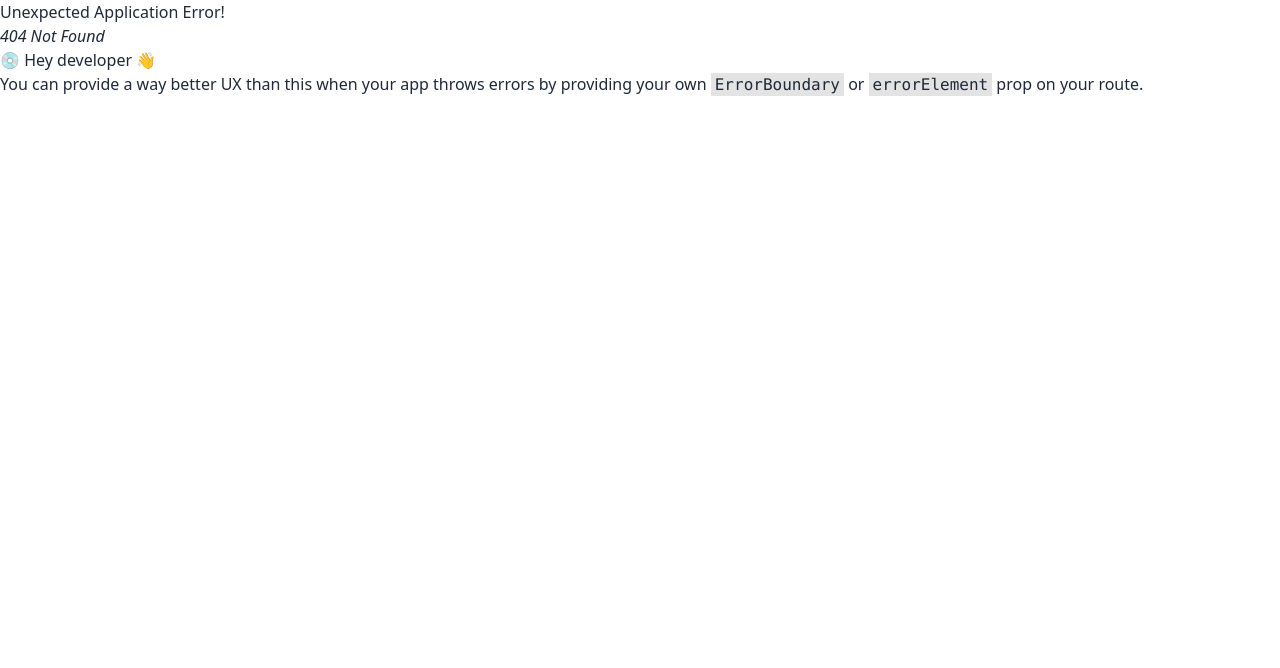
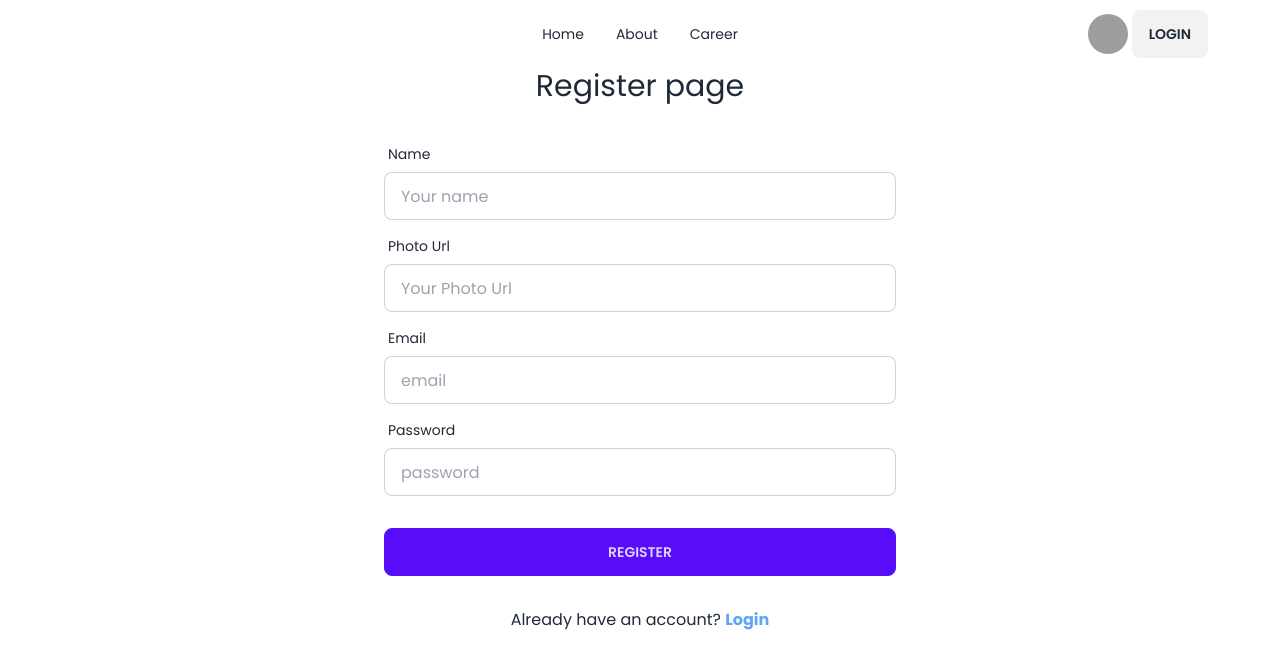
Before and after one commit to adnanalemran/news-project, a React (Vite) app: page /register in a window 1280 px wide. Before the commit this address had no page. Shown: the top 668 px of the page. Built offline with nearby package versions, Linux system fonts and the light colour scheme; grey boxes are pictures that could not be loaded.

Commit message:
Create Auth Context and integrate Register

```diff
--- a/src/firebase/firebase.config.js
+++ b/src/firebase/firebase.config.js
@@ -5,14 +5,13 @@
 
 // Your web app's Firebase configuration
 const firebaseConfig = {
-  apiKey: "AIzaSyD5t8sldRyoEzuicQC5GxlqUtopigFDrWY",
-  authDomain: "react-dragon-news-auth.firebaseapp.com",
-  projectId: "react-dragon-news-auth",
-  storageBucket: "react-dragon-news-auth.appspot.com",
-  messagingSenderId: "750044483429",
-  appId: "1:750044483429:web:77f4f5d3f33234b21f5b8c"
+  apiKey: "AIzaSyCdepgysTbkIGLqusJpFvzQPGG9dSQsIfM",
+  authDomain: "news-project-31777.firebaseapp.com",
+  projectId: "news-project-31777",
+  storageBucket: "news-project-31777.appspot.com",
+  messagingSenderId: "268046721553",
+  appId: "1:268046721553:web:857d837e61e6f9d09ec7b0"
 };
-
 // Initialize Firebase
 const app = initializeApp(firebaseConfig);
 export default app;
--- a/src/pages/Login/Login.jsx
+++ b/src/pages/Login/Login.jsx
@@ -1,13 +1,57 @@
+import { Link } from "react-router-dom";
 import Navbar from "../Shared/Navbar/Navbar";
 
+const Login = () => {
+    const handleLogin = e => {
+      e.preventDefault();
+      const form = new FormData(e.currentTarget);
+      console.log(form.get('password'));
+    }
 
-const Login = () => {
-    return (
-        <div>
-            <Navbar/>
-            <h2 className="text-3xl">Login page</h2>
-        </div>
-    );
+
+  return (
+    <div>
+      <div className="font-poppins">
+        <Navbar />
+        <h2 className="text-center text-3xl">Login page</h2>
+        <form onSubmit={handleLogin} className="card-body md:w-3/4 lg:w-1/2 mx-auto">
+          <div className="form-control">
+            <label className="label">
+              <span className="label-text">Email</span>
+            </label>
+            <input
+              type="email"
+              placeholder="email"
+              className="input input-bordered"
+              name="email"
+              required
+            />
+          </div>
+          <div className="form-control">
+            <label className="label">
+              <span className="label-text">Password</span>
+            </label>
+            <input
+              type="password"
+              placeholder="password"
+              className="input input-bordered"
+              name='password'
+              required
+            />
+            <label className="label">
+              <a href="#" className="label-text-alt link link-hover">
+                Forgot password?
+              </a>
+            </label>
+          </div>
+          <div className="form-control mt-6">
+            <button className="btn btn-primary">Login</button>
+          </div>
+        </form>
+        <p className="text-center">Do not Have an account <Link  className='text-blue-400 font-bold' to='/register'>Registr</Link> </p>
+      </div>
+    </div>
+  );
 };
 
 export default Login;
--- /dev/null
+++ b/src/pages/Register/Register.jsx
@@ -0,0 +1,109 @@
+
+import { Link } from "react-router-dom";
+import Navbar from "../Shared/Navbar/Navbar";
+import { useContext } from "react";
+import { AuthContext } from "../../providers/AuthProvider";
+
+const Register = () => {
+
+  const {createUser} = useContext(AuthContext);
+
+
+  const handleRegistration = e => {
+    e.preventDefault();
+    const form = new FormData(e.currentTarget);
+    const email = form.get('email');
+    const name = form.get('name');
+    const photo = form.get('photo');
+    const password =form.get('password')
+    console.log(email, password,name,photo);
+
+    //create user
+    createUser (email,password)
+    .then(result => {
+      console.log(result);
+    })
+    .catch(error =>{
+      console.log(error);
+    }
+
+      )
+
+  }
+
+
+  return (
+    <div>
+      <div className="font-poppins">
+        <Navbar />
+        <h2 className="text-center text-3xl" tabIndex="0" aria-label="Register page">
+          Register page
+        </h2>
+        <form onSubmit={handleRegistration} className="card-body md:w-3/4 lg:w-1/2 mx-auto">
+          <div className="form-control">
+            <label htmlFor="name" className="label">
+            <span className="label-text">Name</span>
+            </label>
+            <input
+              id="name"
+              type="text"
+              placeholder="Your name"
+              className="input input-bordered"
+              name="name"
+              required
+              aria-required="true"
+            />
+          </div>
+          <div className="form-control">
+            <label htmlFor="name" className="label">
+            <span className="label-text">Photo Url</span>
+            </label>
+            <input
+              id="name"
+              type="text"
+              placeholder="Your Photo Url"
+              className="input input-bordered"
+              name="photo"
+              required
+              aria-required="true"
+            />
+          </div>
+          <div className="form-control">
+            <label htmlFor="email" className="label">
+            <span className="label-text">Email</span>
+            </label>
+            <input
+              id="email"
+              type="email"
+              placeholder="email"
+              className="input input-bordered"
+              name="email"
+              required
+              aria-required="true"
+            />
+          </div>
+          <div className="form-control">
+            <label htmlFor="password" className="label">
+            <span className="label-text">Password</span>
+            </label>
+            <input
+              id="password"
+              type="password"
+              placeholder="password"
+              className="input input-bordered"
+              name='password'
+              required
+              aria-required="true"
+            />
+          </div>
+          <div className="form-control mt-6">
+            <button className="btn btn-primary" aria-label="Register">Register</button>
+          </div>
+        </form>
+        <p className="text-center">Already have an account? <Link className='text-blue-400 font-bold' to='/login'>Login</Link></p>
+      </div>
+    </div>
+  );
+};
+
+export default Register;
--- /dev/null
+++ b/src/providers/AuthProvider.jsx
@@ -0,0 +1,25 @@
+import { useState, createContext } from "react";
+import { createUserWithEmailAndPassword, getAuth } from "firebase/auth";
+import app from "../firebase/firebase.config";
+
+export const AuthContext = createContext(null);
+const auth = getAuth(app);
+
+const AuthProvider = ({ children }) => {
+  const [user, setUser] = useState(null);
+
+    const createUser = (email,password) => {
+        return createUserWithEmailAndPassword(auth,email,password);
+    }
+
+  const authInfo = {
+    user,
+    createUser
+  };
+
+  return (
+    <AuthContext.Provider value={authInfo}>{children}</AuthContext.Provider>
+  );
+};
+
+export default AuthProvider;
```
Also changed, not shown: src/main.jsx (+12 -9 lines), src/routes/Routes.jsx (+19 -13 lines).
